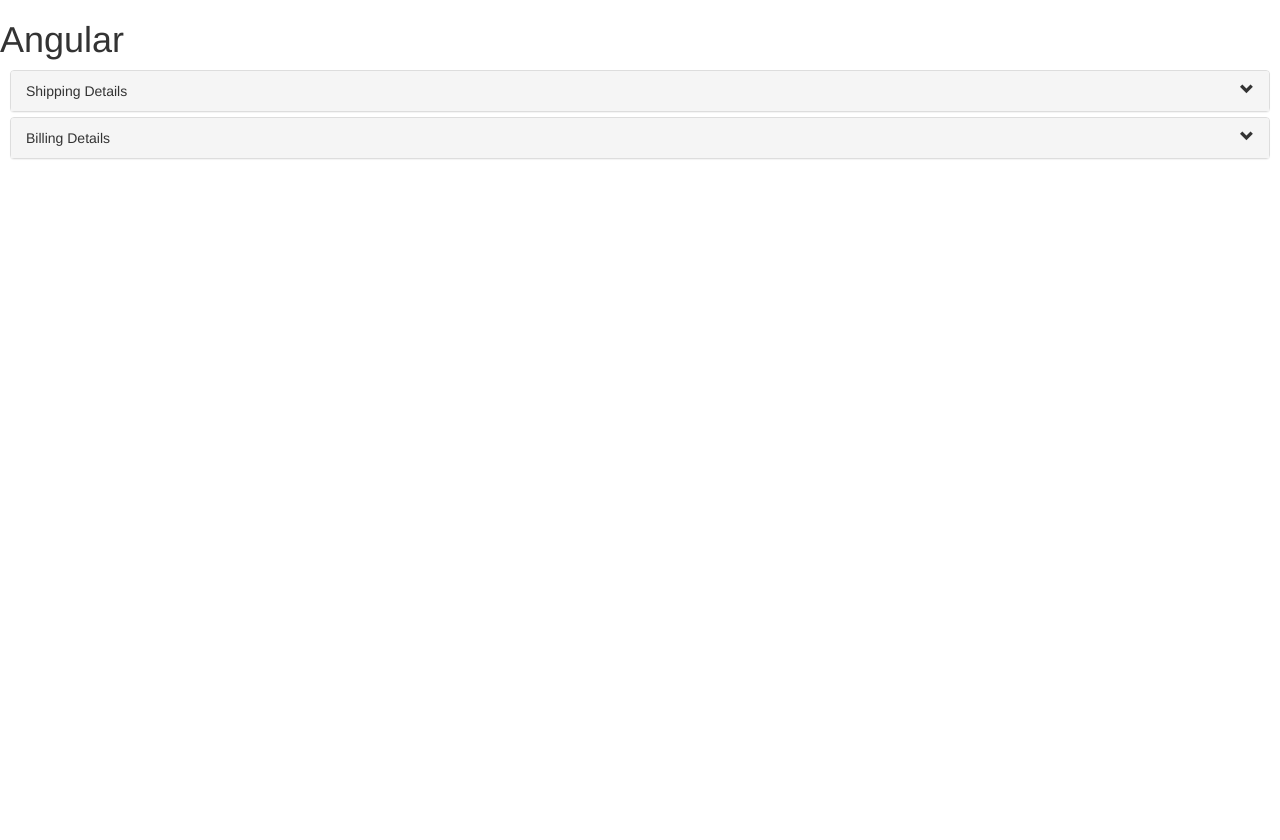
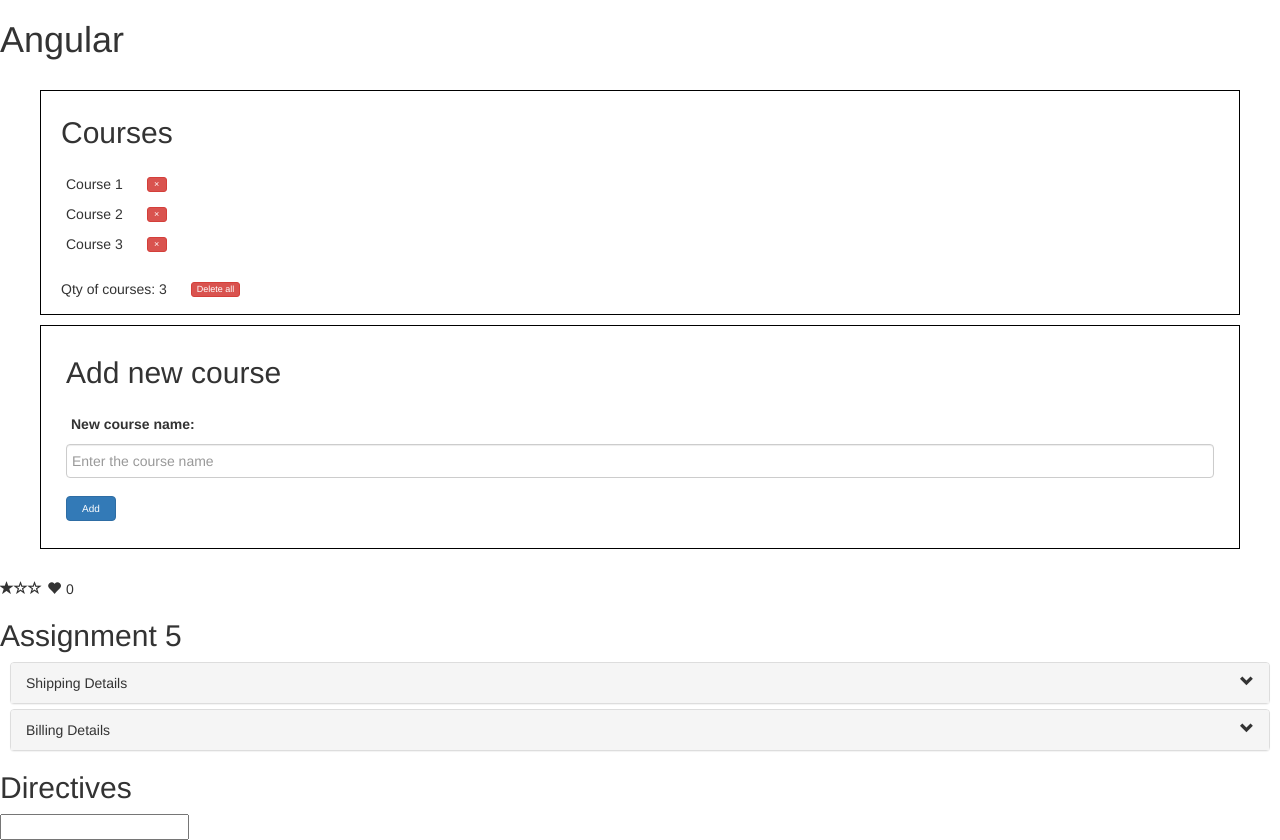
Before and after one commit to wintersocram/angular-training, an Angular app in the folder courses/: page / in a window 1280 px wide. Before the commit the page ends 800 px from the top, so only its background shows below. Built offline with nearby package versions, Linux system fonts and the light colour scheme.

Commit message:
courses: custom directive

```diff
--- a/courses/src/app/app.component.html
+++ b/courses/src/app/app.component.html
@@ -1,5 +1,6 @@
 <h1>Angular</h1>
 <!--
+-->
 <course></course>
 
 <favorite [isFavorite]="post.isFavorite"
@@ -16,8 +17,8 @@
     [likesCount]="tweet.likesCount"
     [isActive]="tweet.isLiked"
 ></like>
--->
 
+<h2>Assignment 5</h2>
 <zippy title="Shipping Details">
     <div class="zippy-content">
         Shipping Detail Content
@@ -28,3 +29,6 @@
         Billing Detail Content
     </div>
 </zippy>
+
+<h2>Directives</h2>
+<input type="text" appInputFormat>
--- a/courses/src/app/app.component.ts
+++ b/courses/src/app/app.component.ts
@@ -7,13 +7,13 @@
   styleUrls: ['./app.component.css']
 })
 export class AppComponent {
-  // title = 'courses';
-  // post = {
-  //   isFavorite: true
-  // }
-  // onFavoriteChanged(eventArgs: FavoriteChangedEventArgs) {
-  //   console.log('Favorite changed to: ', eventArgs);
-  // }
+  title = 'courses';
+  post = {
+    isFavorite: true
+  }
+  onFavoriteChanged(eventArgs: FavoriteChangedEventArgs) {
+    console.log('Favorite changed to: ', eventArgs);
+  }
   tweet = {
     body: 'Here is the body of a tweet',
     isLiked: false,
--- a/courses/src/app/app.module.ts
+++ b/courses/src/app/app.module.ts
@@ -9,6 +9,7 @@
 import { CourseService } from './course/course.service';
 import { LikeComponent } from './like/like.component';
 import { ZippyComponent } from './zippy/zippy.component';
+import { InputFormatDirective } from './input-format/input-format.directive';
 
 @NgModule({
   declarations: [
@@ -16,7 +17,8 @@
     CourseComponent,
     FavoriteComponent,
     LikeComponent,
-    ZippyComponent
+    ZippyComponent,
+    InputFormatDirective
   ],
   imports: [
     BrowserModule,
--- /dev/null
+++ b/courses/src/app/input-format/input-format.directive.ts
@@ -0,0 +1,19 @@
+import { Directive, HostListener, ElementRef } from '@angular/core';
+// check all HostListener Events at (*)
+// https://github.com/angular/angular/blob/master/packages/compiler/src/schema/dom_element_schema_registry.ts#L78
+
+@Directive({
+  selector: '[appInputFormat]'
+})
+export class InputFormatDirective {
+  constructor(private el: ElementRef) { }
+
+  @HostListener('blur') onBlur() {
+    console.log('blur');
+  }
+  @HostListener('change') onChange() {
+    console.log('change');
+    let value: string = this.el.nativeElement.value;
+    this.el.nativeElement.value = value.toLocaleUpperCase();
+  }
+}
```
Also changed, not shown: 1 other file (tests, documents, lock files or other folders).
